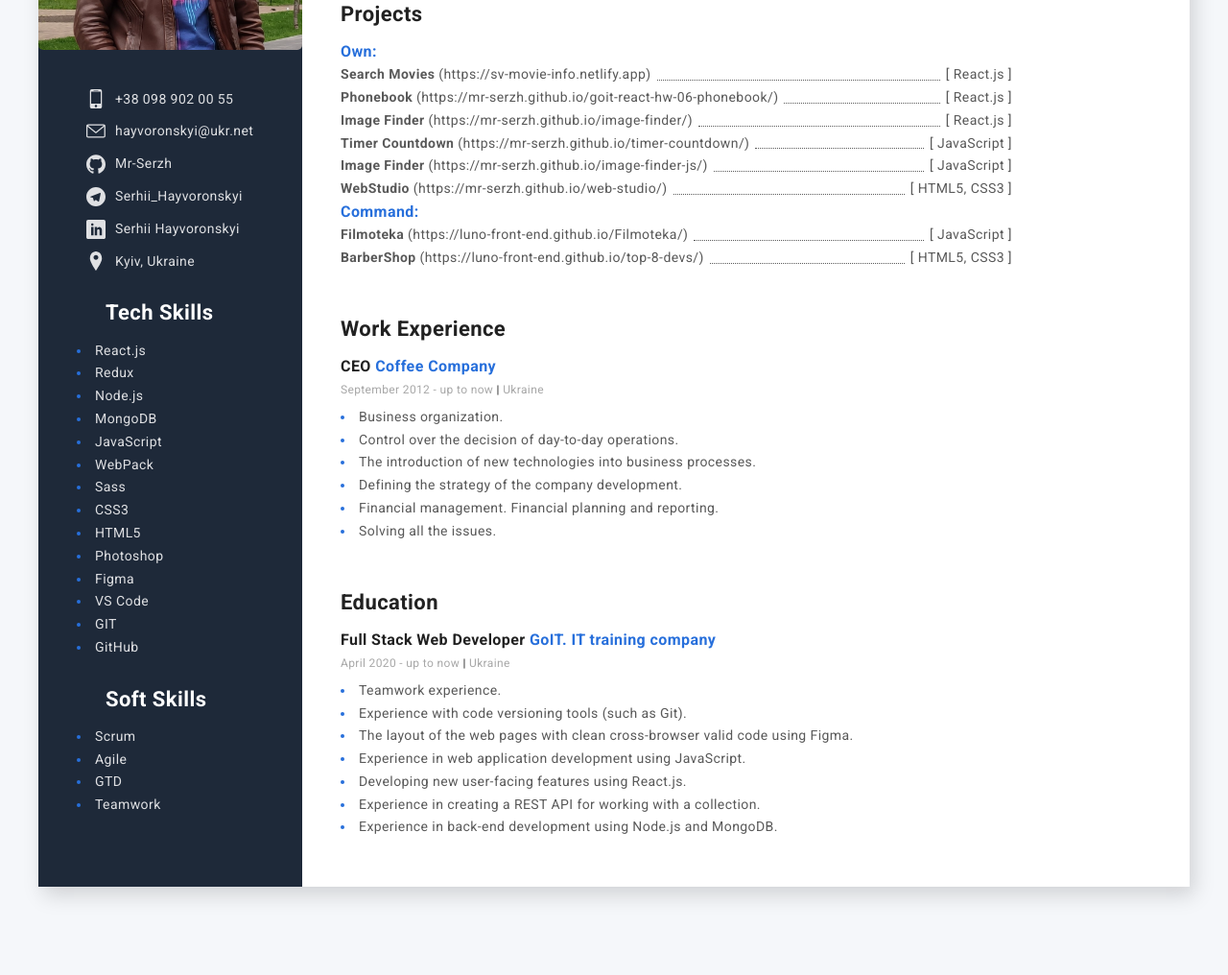
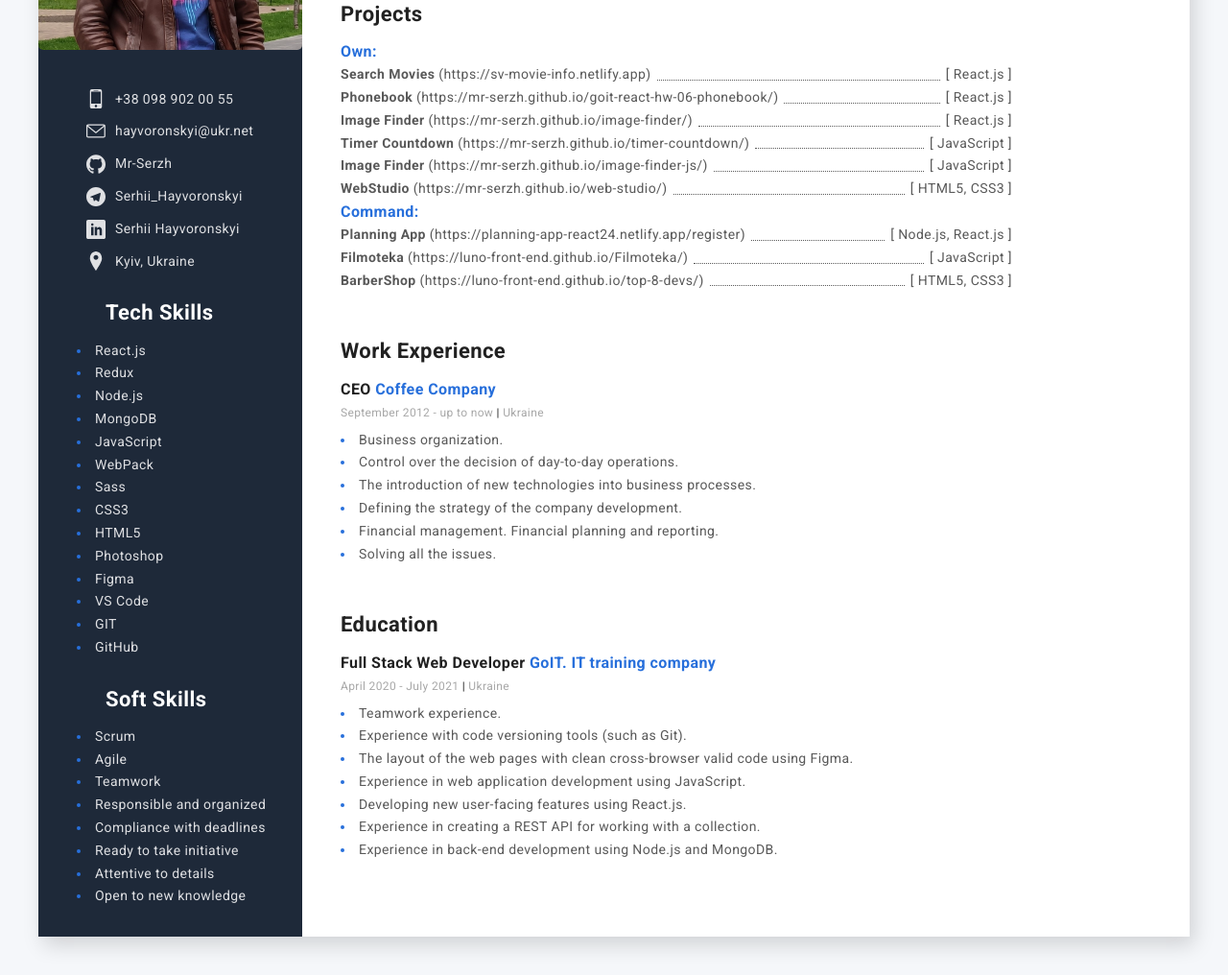
Before and after one commit to Mr-Serzh/rezume_v1.1, a plain HTML site: page index.html in a window 1280 px wide. Shown: the part 355-1371 px from the top of the page at 96% size. Before the commit the page ends 1319 px from the top, so only its background shows below. Drawn offline with Linux system fonts and the light colour scheme.

Commit message:
change soft skills

```diff
--- a/index.html
+++ b/index.html
@@ -167,11 +167,26 @@
             <li class="skills-item">
               <span class="skills-text">Agile</span>
             </li>
+            <!-- <li class="skills-item">
+              <span class="skills-text">GTD</span>
+            </li> -->
             <li class="skills-item">
-              <span class="skills-text">GTD</span>
+              <span class="skills-text">Teamwork</span>
             </li>
             <li class="skills-item">
-              <span class="skills-text">Teamwork</span>
+              <span class="skills-text">Responsible and organized</span>
+            </li>
+            <li class="skills-item">
+              <span class="skills-text">Сompliance with deadlines</span>
+            </li>
+            <li class="skills-item">
+              <span class="skills-text">Ready to take initiative</span>
+            </li>
+            <li class="skills-item">
+              <span class="skills-text">Attentive to details</span>
+            </li>
+            <li class="skills-item">
+              <span class="skills-text">Open to new knowledge</span>
             </li>
           </ul>
         </div>
@@ -282,6 +297,13 @@
             </li>
             <li class="accent-text"><h4>Command:</h4></li>
             <li class="project-item">
+              <a class="project-text link" target="_blank" href="https://planning-app-react24.netlify.app/register"><span
+                  class="project-accent">Planning App</span>
+                (https://planning-app-react24.netlify.app/register)</a>
+              <span class="dots"></span>
+              <span class="project-text">[ Node.js, React.js ]</span>
+            </li>
+            <li class="project-item">
               <a
                 class="project-text link"
                 target="_blank"
@@ -381,7 +403,7 @@
             <samp class="accent-text">GoIT. IT training company</samp>
           </h4>
           <p class="period">
-            April 2020 - up to now <samp class="trait">|</samp> Ukraine
+            April 2020 - July 2021 <samp class="trait">|</samp> Ukraine
           </p>
           <ul class="list">
             <li class="item">
```
